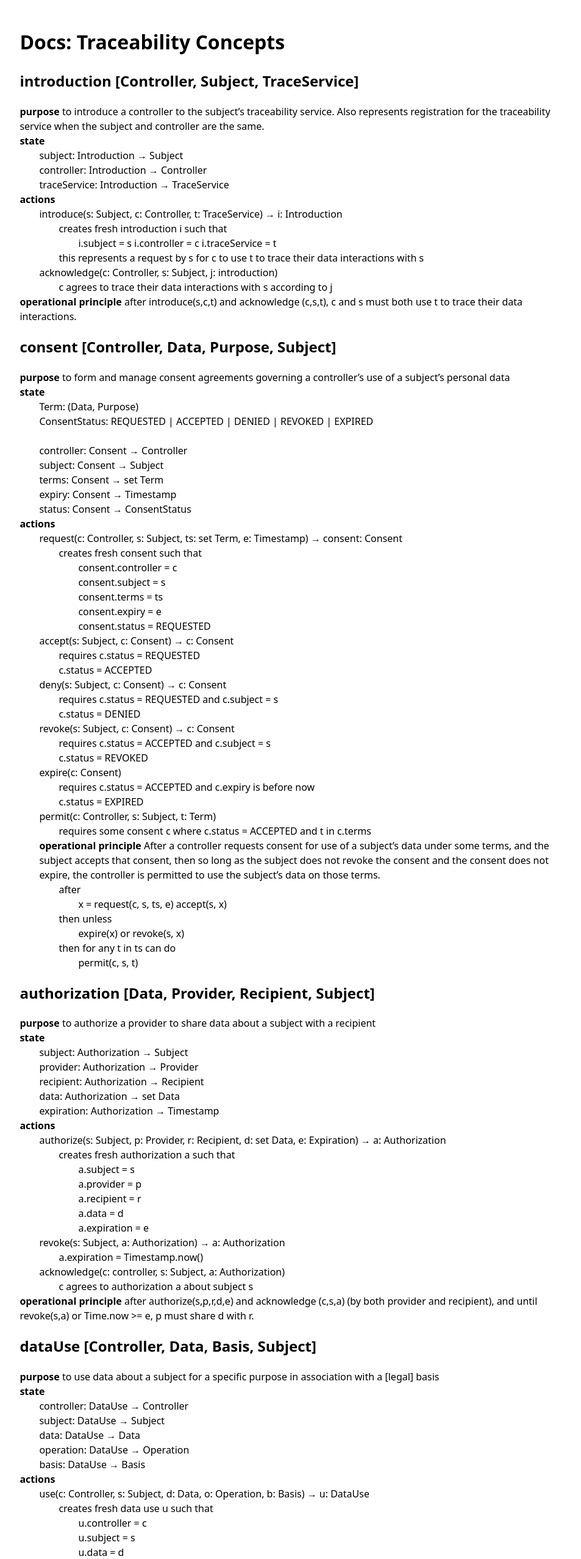
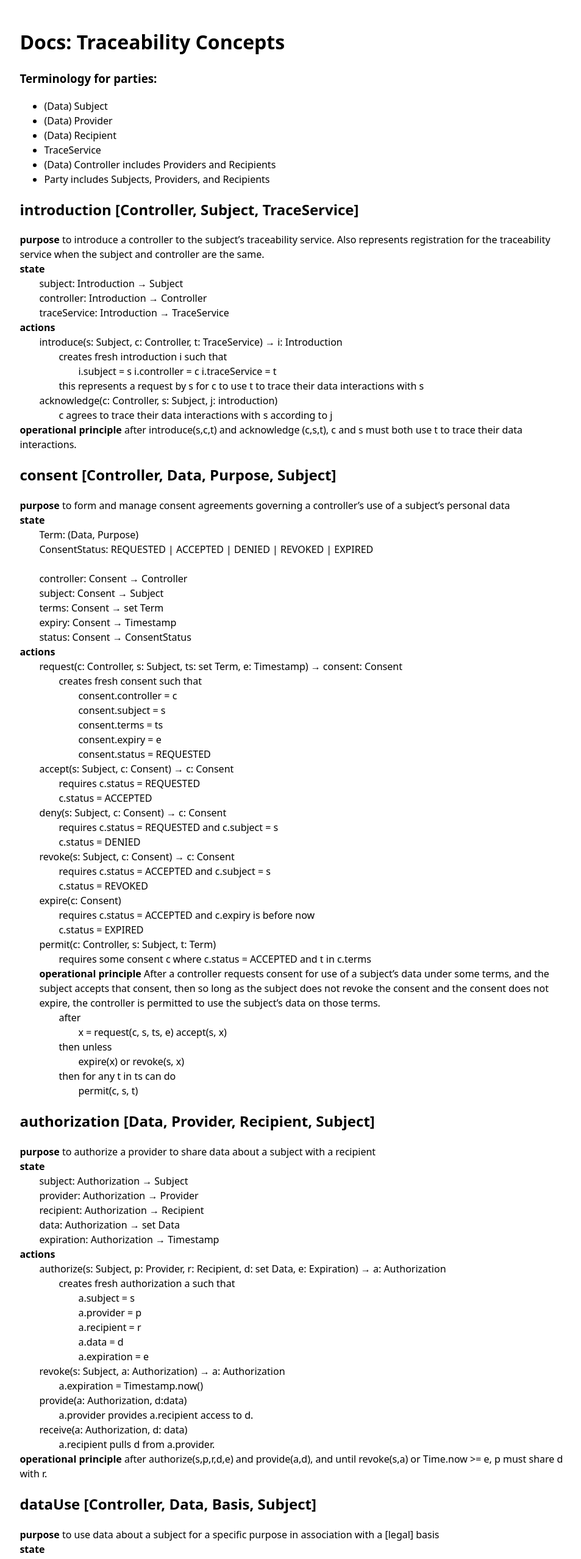
Before and after one commit to nicolatl/mytrace-web, a SvelteKit app: page /docs/1.0 in a window 1280 px wide. Shown: the top 2557 px of the page at 61% size, without its empty margins (150-1103 px from the left). Built offline with nearby package versions, Linux system fonts and the light colour scheme.

Commit message:
provide & receive placeholder actions within auth: update docs and attestations

```diff
--- a/src/routes/docs/1.0/+page.svelte
+++ b/src/routes/docs/1.0/+page.svelte
@@ -1,5 +1,14 @@
 <div>
     <h1>Docs: Traceability Concepts</h1>
+    <h3>Terminology for parties:</h3>
+    <ul>
+        <li>(Data) Subject</li>
+        <li>(Data) Provider</li>
+        <li>(Data) Recipient</li>
+        <li>TraceService</li>
+        <li>(Data) Controller includes Providers and Recipients</li>
+        <li>Party includes Subjects, Providers, and Recipients</li>
+    </ul>
     <h2> introduction [Controller, Subject, TraceService] </h2>
     <p><strong>purpose</strong> to introduce a controller to the subject’s traceability service. Also represents registration for the traceability service when the subject and controller are the same.</p>
     <p><strong>state</strong></p>
@@ -161,14 +170,21 @@
     </div>
     </div>
 
-    <!-- acknowledge -->
     <div style="padding-left: 2em;" id="authorization-acknowledge">
-    acknowledge(c: controller, s: Subject, a: Authorization)
+    provide(a: Authorization, d:data)
     <div style="padding-left: 2em;">
-        c agrees to authorization a about subject s
+        a.provider provides a.recipient access to d.
     </div>
     </div>
-    <p><strong>operational principle</strong> after authorize(s,p,r,d,e) and acknowledge (c,s,a) (by both provider and recipient), and until revoke(s,a) or Time.now >= e, p must share d with r.</p>
+
+    <div style="padding-left: 2em;" id="authorization-acknowledge">
+    receive(a: Authorization, d: data)
+    <div style="padding-left: 2em;">
+        a.recipient pulls d from a.provider.
+    </div>
+    </div>
+
+    <p><strong>operational principle</strong> after authorize(s,p,r,d,e) and provide(a,d), and until revoke(s,a) or Time.now >= e, p must share d with r.</p>
 
     <h2>dataUse [Controller, Data, Basis, Subject]</h2>
 
```
Also changed, not shown: src/lib/data/attestations.json (+24 -32 lines).
